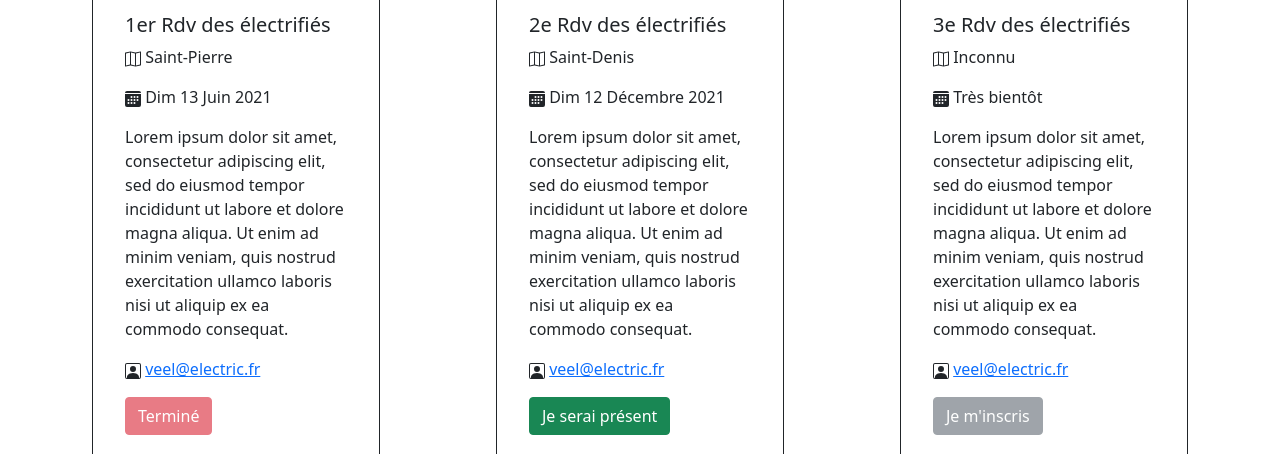
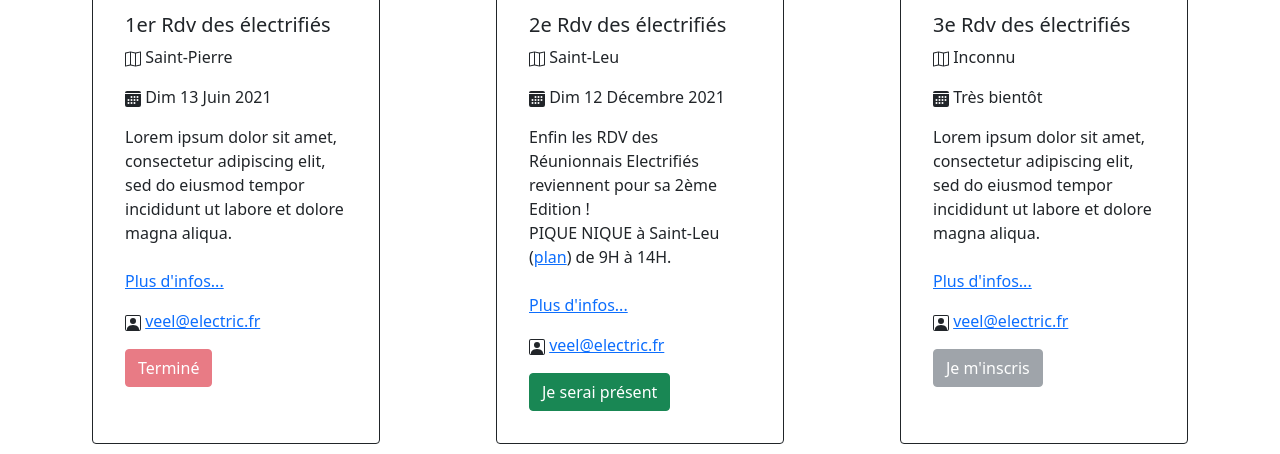
Before and after one commit to smogalia/VeEl, a website: page actions.html in a window 1280 px wide. Shown: the part 472-926 px from the top of the page. Drawn offline with nearby package versions, Linux system fonts and the light colour scheme.

Commit message:
ajout du bouton 'plus dinfos' pour rendre le texte plus lisible

```diff
--- a/actions.html
+++ b/actions.html
@@ -58,9 +58,11 @@
                         </p>
                         <p class="card-text">
                             Lorem ipsum dolor sit amet, consectetur adipiscing elit, sed do eiusmod tempor incididunt ut
-                            labore et dolore magna aliqua. Ut enim ad minim veniam, quis nostrud exercitation ullamco
-                            laboris nisi ut
-                            aliquip ex ea commodo consequat.
+                            labore et dolore magna aliqua. <br><br>
+                            <a data-toggle="collapse" href="#collapse1" data-target="#demo1">Plus d'infos...</a>
+                            <div id="demo1" class="collapse in">
+                                Lorem ipsum, dolor sit amet consectetur adipisicing elit. Maxime earum explicabo perferendis dolor accusamus ratione? Dignissimos modi odio ullam nostrum iusto dicta voluptatem, iure voluptate dolor amet velit minima excepturi.
+                            </div>
                         </p>
                         <p class="card-text">
                             <svg class="bi bi-person-square" width="1em" height="1em" viewBox="0 0 16 16" fill="currentColor" xmlns="http://www.w3.org/2000/svg">
@@ -84,7 +86,7 @@
                     <svg class="bi bi-map" width="1em" height="1em" viewBox="0 0 16 16" fill="currentColor" xmlns="http://www.w3.org/2000/svg">
                     <path fill-rule="evenodd" d="M15.817.613A.5.5 0 0116 1v13a.5.5 0 01-.402.49l-5 1a.502.502 0 01-.196 0L5.5 14.51l-4.902.98A.5.5 0 010 15V2a.5.5 0 01.402-.49l5-1a.5.5 0 01.196 0l4.902.98 4.902-.98a.5.5 0 01.415.103zM10 2.41l-4-.8v11.98l4 .8V2.41zm1 11.98l4-.8V1.61l-4 .8v11.98zm-6-.8V1.61l-4 .8v11.98l4-.8z" clip-rule="evenodd"/>
                         </svg>
-                    Saint-Denis
+                    Saint-Leu
                 </p>
                 <p class="card-text">
                     <svg class="bi bi-calendar-fill" width="1em" height="1em" viewBox="0 0 16 16" fill="currentColor" xmlns="http://www.w3.org/2000/svg">
@@ -94,10 +96,18 @@
                         Dim 12 Décembre 2021
                     </p>
                     <p class="card-text">
-                        Lorem ipsum dolor sit amet, consectetur adipiscing elit, sed do eiusmod tempor incididunt ut
-                        labore et dolore magna aliqua. Ut enim ad minim veniam, quis nostrud exercitation ullamco
-                        laboris nisi ut
-                        aliquip ex ea commodo consequat.
+                        Enfin les RDV des Réunionnais Electrifiés reviennent pour sa 2ème Edition !<br>
+                        PIQUE NIQUE à Saint-Leu (<a href="#">plan</a>) de 9H à 14H.<br><br>
+
+                        <a data-toggle="collapse" href="#collapse1" data-target="#demo">Plus d'infos...</a>
+                        <div id="demo" class="collapse in">
+                            Nous vous proposons de ramener chacun une petite salade 🥗 + une petite barquette de viande/poisson + votre sourire 😃...
+                            Nous nous occupons des boissons...
+                            Ni plus ni moins qu’un moment de partage et de bonne humeur pour se retrouver.
+                            Ce sera aussi l'occasion de fêter nos 2 ans d'existence pour l'association !!!
+                            Une petite surprise vous attend le matin pour les présents.
+                            A TRES BIENTOT.
+                        </div>
                     </p>
                     <p class="card-text">
                         <svg class="bi bi-person-square" width="1em" height="1em" viewBox="0 0 16 16" fill="currentColor" xmlns="http://www.w3.org/2000/svg">
@@ -134,9 +144,12 @@
                         </p>
                         <p class="card-text">
                             Lorem ipsum dolor sit amet, consectetur adipiscing elit, sed do eiusmod tempor incididunt ut
-                            labore et dolore magna aliqua. Ut enim ad minim veniam, quis nostrud exercitation ullamco
-                            laboris nisi ut
-                            aliquip ex ea commodo consequat.
+                            labore et dolore magna aliqua. <br><br>
+
+                            <a data-toggle="collapse" href="#collapse1" data-target="#demo3">Plus d'infos...</a>
+                            <div id="demo3" class="collapse in">
+                                Lorem ipsum, dolor sit amet consectetur adipisicing elit. Maxime earum explicabo perferendis dolor accusamus ratione? Dignissimos modi odio ullam nostrum iusto dicta voluptatem, iure voluptate dolor amet velit minima excepturi.
+                            </div>
                         </p>
                         <p class="card-text">
                             <svg class="bi bi-person-square" width="1em" height="1em" viewBox="0 0 16 16" fill="currentColor" xmlns="http://www.w3.org/2000/svg">
```
